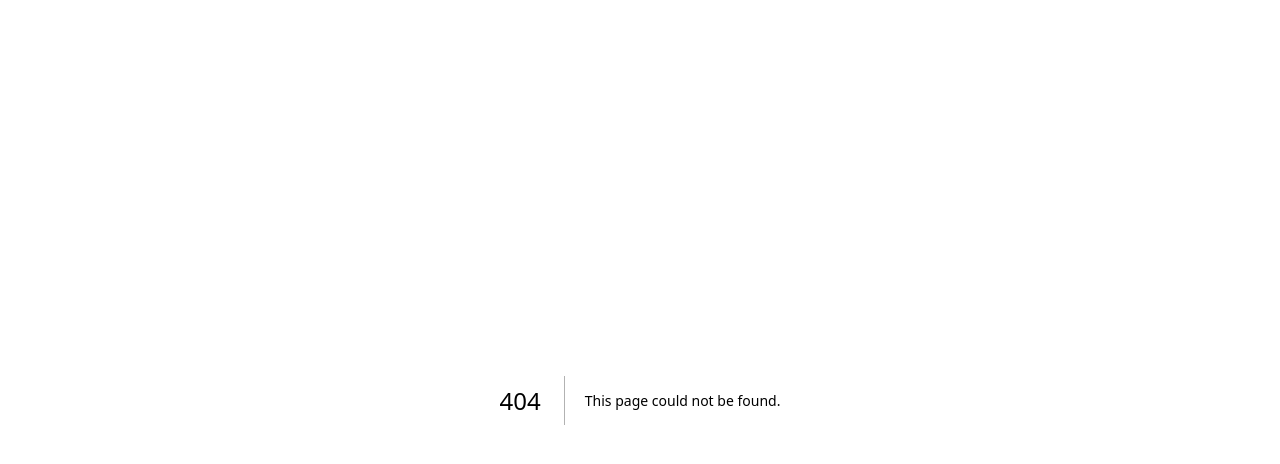
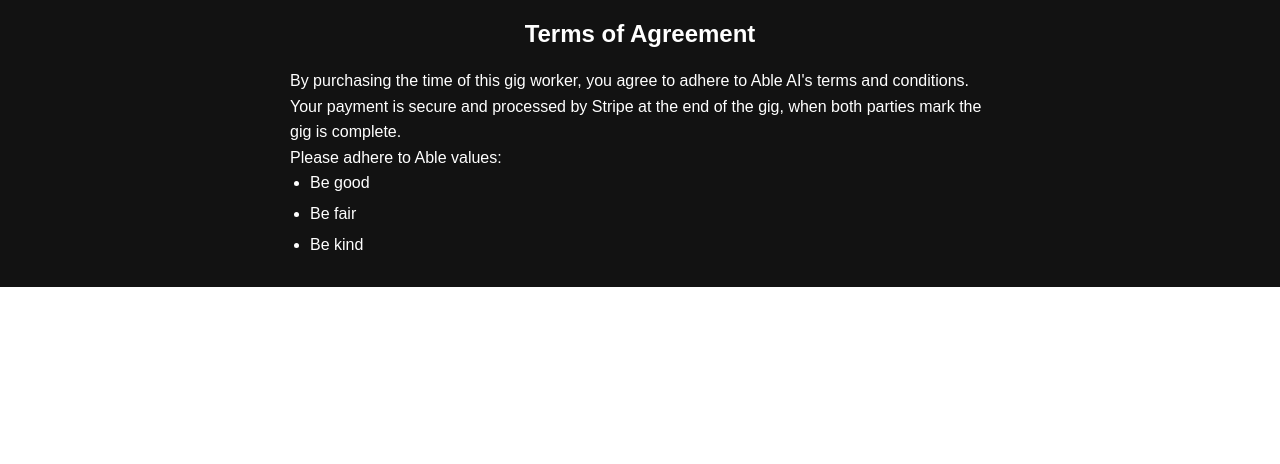
Before and after one commit to wrightalexc-sweepeace/able-ai, a Next.js app: page /legal/terms in a window 1280 px wide. Before the commit this address had no page. Shown: the top 464 px of the page. Built offline with nearby package versions, Linux system fonts and the light colour scheme.

Commit message:
feat: add legal pages

```diff
--- /dev/null
+++ b/app/legal/legal.module.css
@@ -0,0 +1,56 @@
+/* legal.module.css */
+
+.container {
+  background-color: #121212;
+  color: #fff;
+  padding: 20px;
+  font-family: sans-serif;
+  display: flex;
+  flex-direction: column;
+  align-items: center;
+  text-align: left;
+}
+
+.title {
+  font-size: 24px;
+  font-weight: bold;
+  margin-bottom: 20px;
+  display: flex;
+  align-items: center;
+}
+
+.content {
+  width: 100%;
+  max-width: 700px;
+  font-size: 16px;
+  line-height: 1.6; /* Improve readability */
+}
+
+.list {
+  padding-left: 20px;
+  margin-bottom: 10px;
+}
+
+.listItem {
+  margin-bottom: 5px;
+}
+
+.botAvatar {
+  width: 40px;
+  height: 40px;
+  vertical-align: middle;
+  margin-right: 10px;
+}
+
+.legalMessage {
+    width: 100%;
+    max-width: 700px;
+    font-size: 16px;
+    line-height: 1.6; /* Improve readability */
+    background-color: #333;
+    border-radius: 10px;
+    padding: 15px;
+    margin-top: 20px;
+    font-size: 14px;
+    text-align: center;
+}
--- /dev/null
+++ b/app/legal/terms/page.tsx
@@ -0,0 +1,22 @@
+import React from 'react';
+import styles from '../legal.module.css';
+
+export default function TermsPage() {
+  return (
+    <div className={styles.container}>
+      <h1 className={styles.title}>Terms of Agreement</h1>
+
+      <div className={styles.content}>
+        <p>By purchasing the time of this gig worker, you agree to adhere to Able AI's terms and conditions.</p>
+        <p>Your payment is secure and processed by Stripe at the end of the gig, when both parties mark the gig is complete.</p>
+
+        <p>Please adhere to Able values:</p>
+        <ul className={styles.list}>
+          <li className={styles.listItem}>Be good</li>
+          <li className={styles.listItem}>Be fair</li>
+          <li className={styles.listItem}>Be kind</li>
+        </ul>
+      </div>
+    </div>
+  );
+}
```
Also changed, not shown: app/legal/privacy/page.tsx (added, +17 -0 lines), app/page.tsx (+8 -0 lines).
